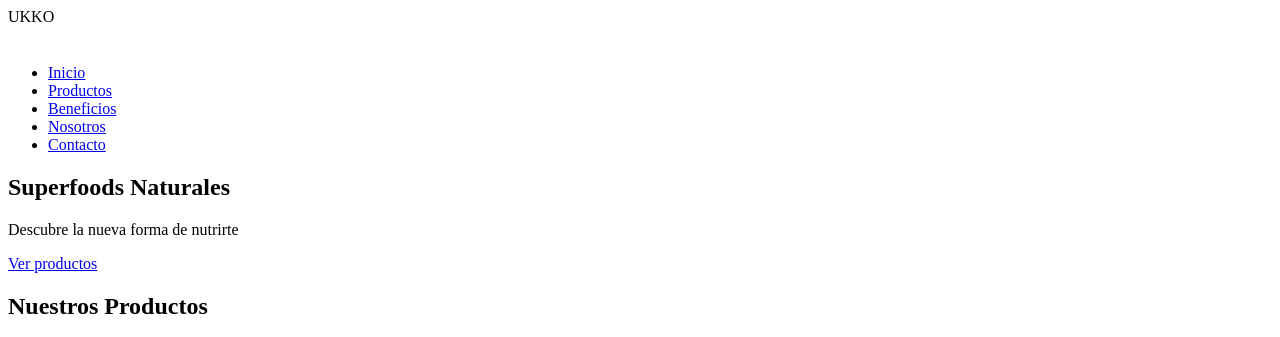
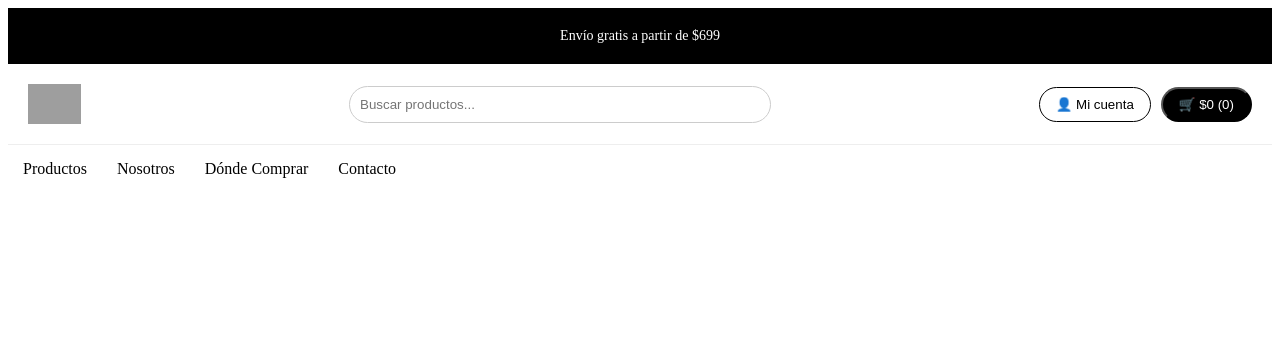
Before and after one commit to SSIEETEE7/ukko-web, a Flask app: template templates/index.html in a window 1280 px wide. Shown: the top 337 px of the page. After the commit the page ends 178 px from the top, so only its background shows below. Run offline with Flask 3, Linux system fonts and the light colour scheme; the template is opened without the code that fills it, so the values that code supplies are empty; grey boxes are pictures that could not be loaded.

Commit message:
Fix: Forzo carga correcta de CSS

```diff
--- a/templates/index.html
+++ b/templates/index.html
@@ -1,80 +1,39 @@
 <!DOCTYPE html>
 <html lang="es">
 <head>
-    <meta charset="UTF-8">
-    <meta name="viewport" content="width=device-width, initial-scale=1.0">
-    <title>UKKO Superfoods</title>
-    <link rel="stylesheet" href="{{ url_for('static', filename='css/style.css') }}">
-    <link rel="preconnect" href="https://fonts.googleapis.com">
-    <link href="https://fonts.googleapis.com/css2?family=Montserrat:wght@400;700&display=swap" rel="stylesheet">
+    <meta charset="UTF-8" />
+    <meta name="viewport" content="width=device-width, initial-scale=1.0" />
+    <title>UKKO</title>
+    <link rel="stylesheet" href="{{ url_for('static', filename='style.css') }}">
 </head>
 <body>
 
-    <!-- Navbar -->
-    <header class="navbar">
-        <div class="logo">UKKO</div>
-        <nav>
-            <ul>
-                <li><a href="#">Inicio</a></li>
-                <li><a href="#">Productos</a></li>
-                <li><a href="#">Beneficios</a></li>
-                <li><a href="#">Nosotros</a></li>
-                <li><a href="#">Contacto</a></li>
-            </ul>
-        </nav>
+    <!-- Barra negra superior -->
+    <div class="top-bar">
+        <p>Envío gratis a partir de $699</p>
+    </div>
+
+    <!-- Header principal -->
+    <header class="main-header">
+        <img src="{{ url_for('static', filename='img/logo-ukko.png') }}" alt="UKKO Logo" class="logo">
+        <div class="search-bar">
+            <input type="text" placeholder="Buscar productos...">
+        </div>
+        <div class="header-buttons">
+            <button class="btn-outline">👤 Mi cuenta</button>
+            <button class="btn-black">🛒 $0 (0)</button>
+        </div>
     </header>
 
-    <!-- Hero con imagen de fondo -->
-    <section class="hero">
-        <div class="hero-texto">
-            <h1>Superfoods Naturales</h1>
-            <p>Descubre la nueva forma de nutrirte</p>
-            <a href="#" class="btn">Ver productos</a>
-        </div>
-    </section>
-
-    <!-- Sección productos -->
-    <section class="productos">
-        <h2>Nuestros Productos</h2>
-        <div class="productos-grid">
-            <div class="producto">
-                <img src="{{ url_for('static', filename='img/producto1.jpg') }}" alt="Producto 1">
-                <h3>Ashwagandha</h3>
-            </div>
-            <div class="producto">
-                <img src="{{ url_for('static', filename='img/producto2.jpg') }}" alt="Producto 2">
-                <h3>Maca Andina</h3>
-            </div>
-            <div class="producto">
-                <img src="{{ url_for('static', filename='img/producto3.jpg') }}" alt="Producto 3">
-                <h3>Cúrcuma Orgánica</h3>
-            </div>
-        </div>
-    </section>
-
-    <!-- Beneficios -->
-    <section class="beneficios">
-        <h2>¿Por qué elegir UKKO?</h2>
-        <div class="beneficio-lista">
-            <div class="beneficio">
-                <h3>100% Natural</h3>
-                <p>Sin aditivos ni conservadores.</p>
-            </div>
-            <div class="beneficio">
-                <h3>Envíos a todo México</h3>
-                <p>Recibe en casa sin complicaciones.</p>
-            </div>
-            <div class="beneficio">
-                <h3>Certificación Orgánica</h3>
-                <p>Productos avalados por organismos internacionales.</p>
-            </div>
-        </div>
-    </section>
-
-    <!-- Footer -->
-    <footer class="footer">
-        <p>&copy; 2025 UKKO Superfoods | Síguenos en redes</p>
-    </footer>
+    <!-- Menú -->
+    <nav class="nav-bar">
+        <ul>
+            <li><a href="#">Productos</a></li>
+            <li><a href="#">Nosotros</a></li>
+            <li><a href="#">Dónde Comprar</a></li>
+            <li><a href="#">Contacto</a></li>
+        </ul>
+    </nav>
 
 </body>
 </html>
```
